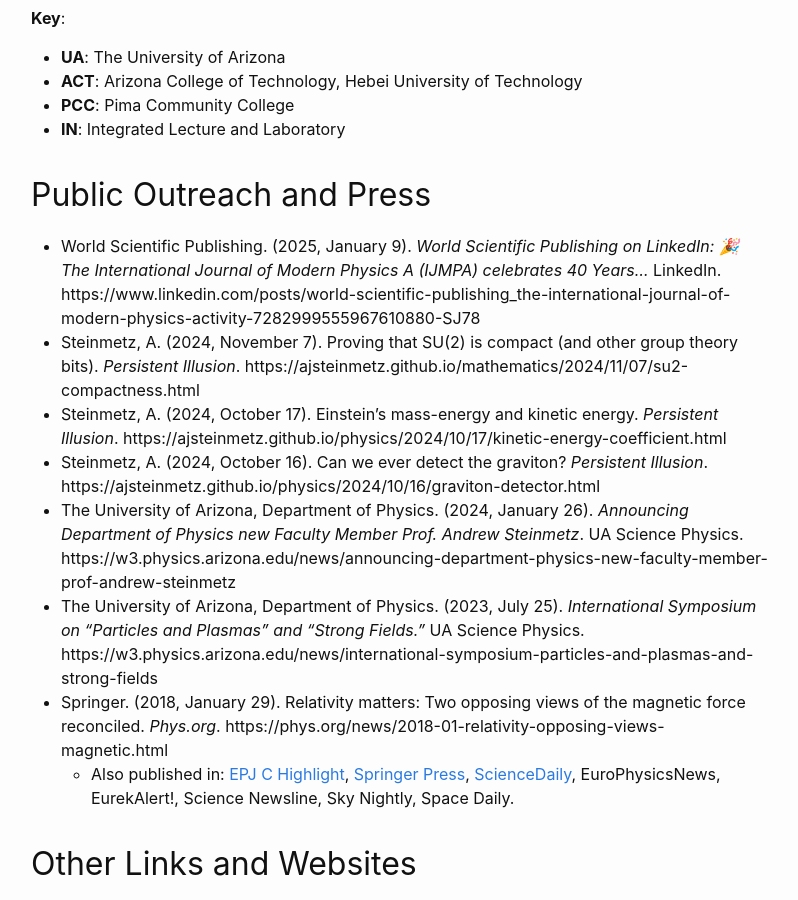
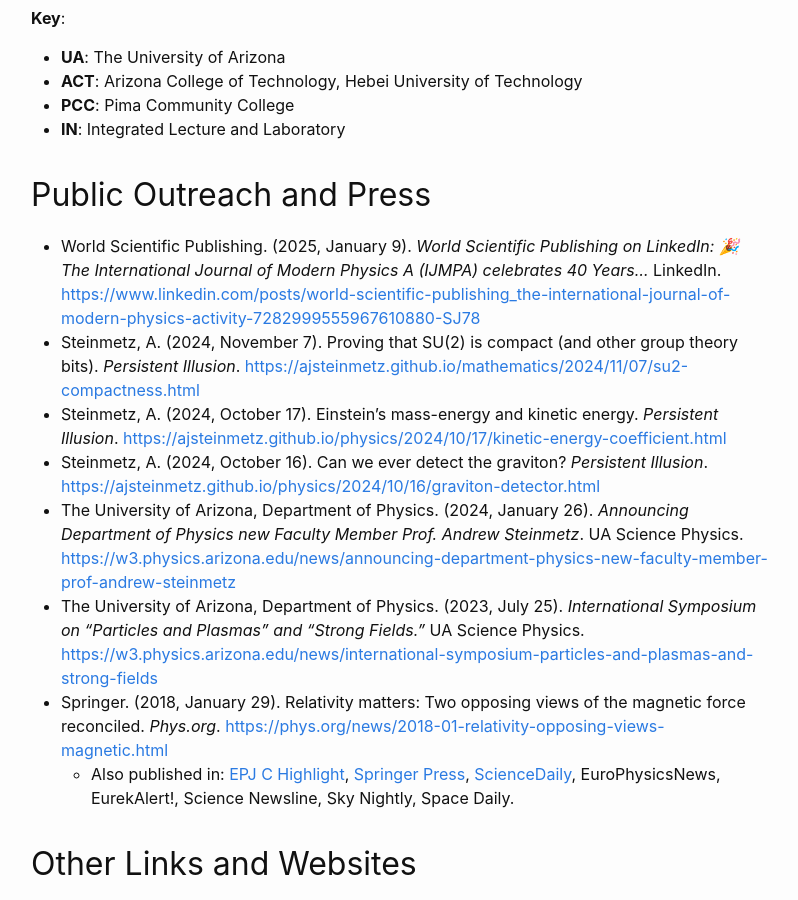
Before and after one commit to ajsteinmetz/ajsteinmetz.github.io, a Jekyll site: the page built from cv.md, in a window 1280 px wide and 900 px high, scrolled down 4454 px. Shown: the whole window, without its empty margins (239-1037 px from the left). Built offline with Jekyll 4.4.1, drawn with Linux system fonts in a browser that asks for light colours; our own code applies the rules of GitHub Pages for plain Markdown files; some of the changed lines change nothing that is shown.

Commit message:
Update cv.md

```diff
--- a/cv.md
+++ b/cv.md
@@ -101,13 +101,13 @@
 
 ## Public Outreach and Press
 
-- World Scientific Publishing. (2025, January 9). *World Scientific Publishing on LinkedIn: 🎉 The International Journal of Modern Physics A (IJMPA) celebrates 40 Years...* LinkedIn. https://www.linkedin.com/posts/world-scientific-publishing_the-international-journal-of-modern-physics-activity-7282999555967610880-SJ78
-- Steinmetz, A. (2024, November 7). Proving that SU(2) is compact (and other group theory bits). *Persistent Illusion*. https://ajsteinmetz.github.io/mathematics/2024/11/07/su2-compactness.html
-- Steinmetz, A. (2024, October 17). Einstein’s mass-energy and kinetic energy. *Persistent Illusion*. https://ajsteinmetz.github.io/physics/2024/10/17/kinetic-energy-coefficient.html
-- Steinmetz, A. (2024, October 16). Can we ever detect the graviton? *Persistent Illusion*. https://ajsteinmetz.github.io/physics/2024/10/16/graviton-detector.html
-- The University of Arizona, Department of Physics. (2024, January 26). *Announcing Department of Physics new Faculty Member Prof. Andrew Steinmetz*. UA Science Physics. https://w3.physics.arizona.edu/news/announcing-department-physics-new-faculty-member-prof-andrew-steinmetz
-- The University of Arizona, Department of Physics. (2023, July 25). *International Symposium on "Particles and Plasmas" and "Strong Fields."* UA Science Physics. https://w3.physics.arizona.edu/news/international-symposium-particles-and-plasmas-and-strong-fields
-- Springer. (2018, January 29). Relativity matters: Two opposing views of the magnetic force reconciled. *Phys.org*. https://phys.org/news/2018-01-relativity-opposing-views-magnetic.html
+- World Scientific Publishing. (2025, January 9). *World Scientific Publishing on LinkedIn: 🎉 The International Journal of Modern Physics A (IJMPA) celebrates 40 Years...* LinkedIn. [https://www.linkedin.com/posts/world-scientific-publishing_the-international-journal-of-modern-physics-activity-7282999555967610880-SJ78](https://www.linkedin.com/posts/world-scientific-publishing_the-international-journal-of-modern-physics-activity-7282999555967610880-SJ78)
+- Steinmetz, A. (2024, November 7). Proving that SU(2) is compact (and other group theory bits). *Persistent Illusion*. [https://ajsteinmetz.github.io/mathematics/2024/11/07/su2-compactness.html](https://ajsteinmetz.github.io/mathematics/2024/11/07/su2-compactness.html)
+- Steinmetz, A. (2024, October 17). Einstein’s mass-energy and kinetic energy. *Persistent Illusion*. [https://ajsteinmetz.github.io/physics/2024/10/17/kinetic-energy-coefficient.html](https://ajsteinmetz.github.io/physics/2024/10/17/kinetic-energy-coefficient.html)
+- Steinmetz, A. (2024, October 16). Can we ever detect the graviton? *Persistent Illusion*. [https://ajsteinmetz.github.io/physics/2024/10/16/graviton-detector.html](https://ajsteinmetz.github.io/physics/2024/10/16/graviton-detector.html)
+- The University of Arizona, Department of Physics. (2024, January 26). *Announcing Department of Physics new Faculty Member Prof. Andrew Steinmetz*. UA Science Physics. [https://w3.physics.arizona.edu/news/announcing-department-physics-new-faculty-member-prof-andrew-steinmetz](https://w3.physics.arizona.edu/news/announcing-department-physics-new-faculty-member-prof-andrew-steinmetz)
+- The University of Arizona, Department of Physics. (2023, July 25). *International Symposium on "Particles and Plasmas" and "Strong Fields."* UA Science Physics. [https://w3.physics.arizona.edu/news/international-symposium-particles-and-plasmas-and-strong-fields](https://w3.physics.arizona.edu/news/international-symposium-particles-and-plasmas-and-strong-fields)
+- Springer. (2018, January 29). Relativity matters: Two opposing views of the magnetic force reconciled. *Phys.org*. [https://phys.org/news/2018-01-relativity-opposing-views-magnetic.html](https://phys.org/news/2018-01-relativity-opposing-views-magnetic.html)
   - Also published in: [EPJ C Highlight](https://www.epj.org/epjc-news/1422-epjc-highlight-relativity-matters-two-opposing-views-of-the-magnetic-force-reconciled), [Springer Press](https://www.springer.com/gp/about-springer/media/research-news/all-english-research-news/relativity-matters--two-opposing-views-of-the-magnetic-force-reconciled/15417658), [ScienceDaily](https://www.sciencedaily.com/releases/2018/01/180129131327.htm), EuroPhysicsNews, EurekAlert!, Science Newsline, Sky Nightly, Space Daily.
 
 ## Other Links and Websites
```
